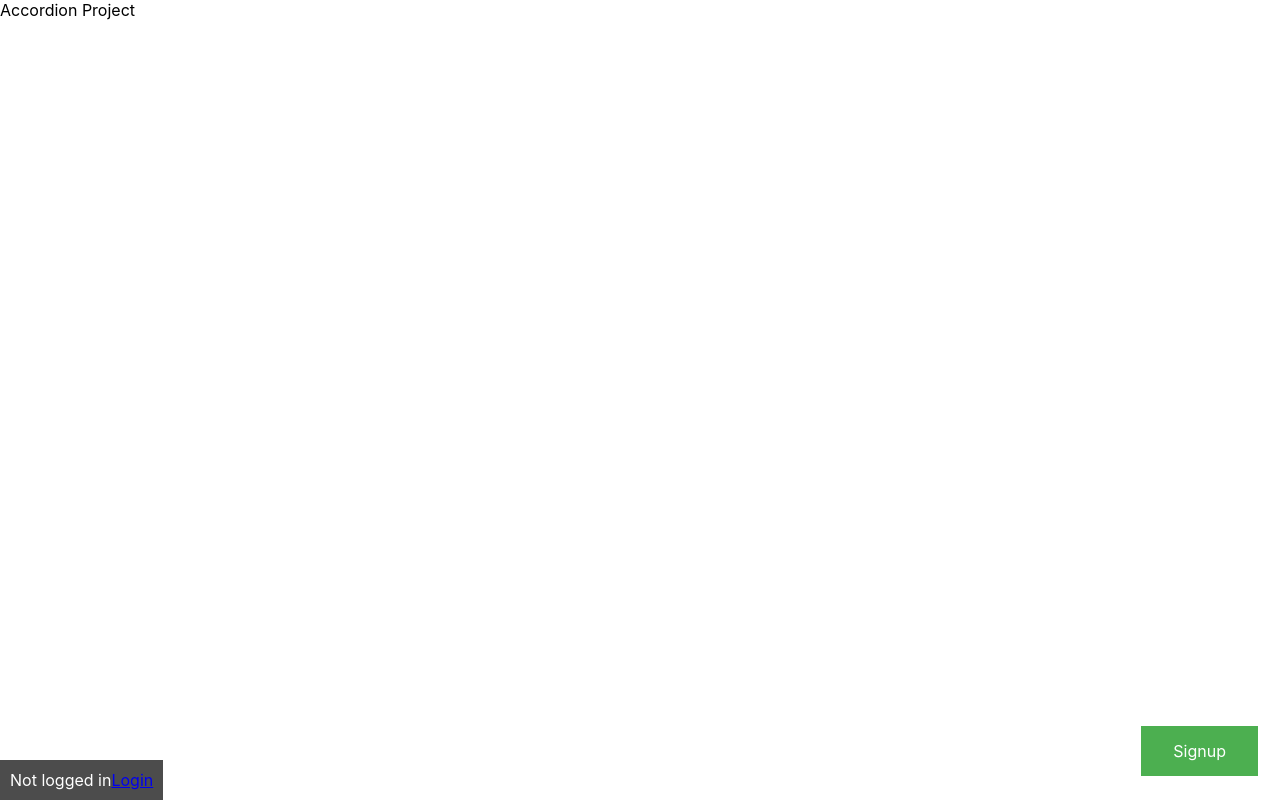
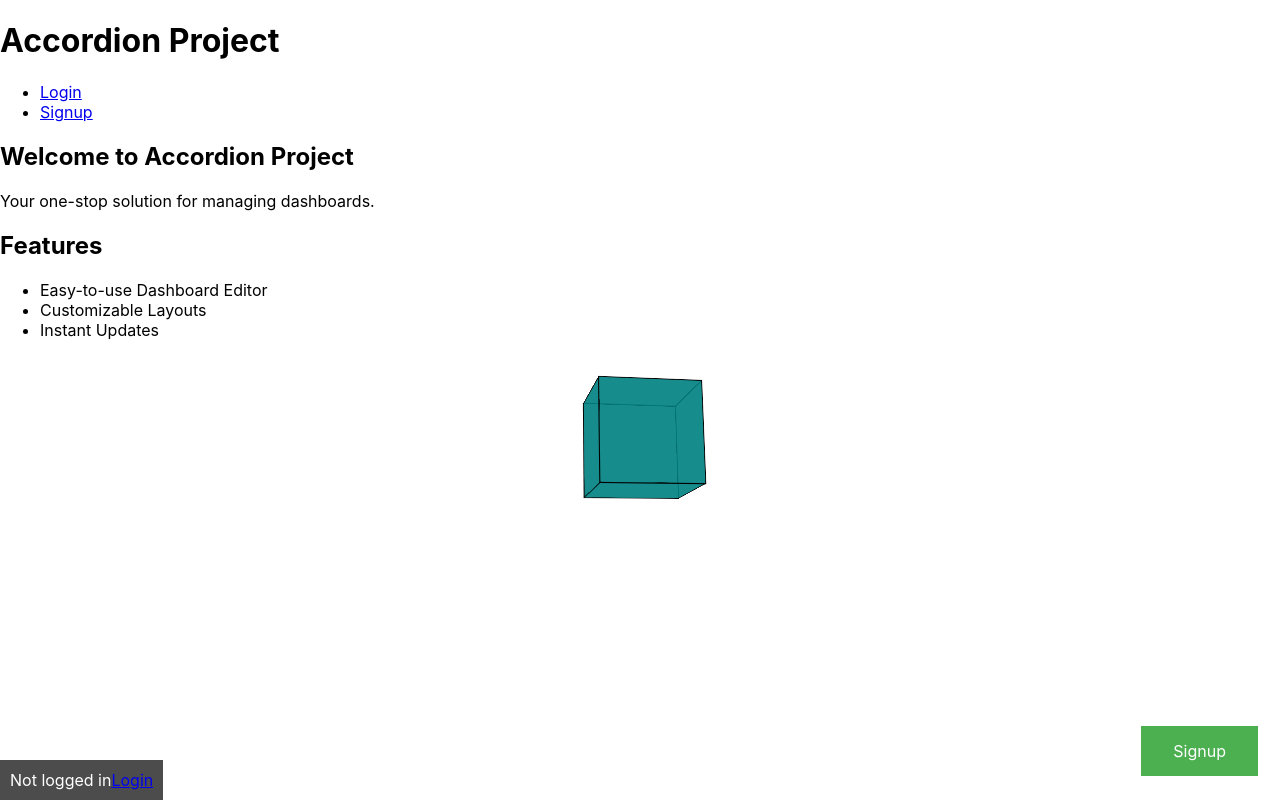
Before and after one commit to erreib/accordee-frontend, a React (Create React App) app: page / in a window 1280 px wide. Built offline with nearby package versions, Linux system fonts and the light colour scheme; no server answers.

Commit message:
Many general improvements

```diff
--- a/src/App.js
+++ b/src/App.js
@@ -2,13 +2,11 @@ import { BrowserRouter as Router, Routes, Route, Link, useLocation } from 'react
 
 import Dashboard from './Dashboard';
 import DashboardEditor from './DashboardEditor';
-
 import Signup from './Signup';
 import Login from './Login';
-
+import LandingPage from './LandingPage';
 import { UserProvider, useUser } from './UserContext';
 
-import { TransitionGroup, CSSTransition } from 'react-transition-group';
 import './App.css';
 
 function SignupButton() {
@@ -57,39 +55,18 @@ function UserStatus() {
   );
 }
 
-function AnimatedSwitch() {
-  const location = useLocation();
-  let key = location.pathname.split('/')[1] || '/';
-
-  return (
-    <TransitionGroup className="transition-group" style={{ position: 'relative' }}>
-      <CSSTransition
-        key={key}
-        classNames="slide" // Assuming slide is your transition class
-        timeout={{ enter: 300, exit: 300 }}
-      >
-        <section className="route-section" style={{ position: 'absolute', width: '100%', top: 0 }}>
-          <Routes>
-            <Route path=":username/edit" element={<DashboardEditor />} />
-            <Route path=":username" element={<Dashboard />} />
-          </Routes>
-        </section>
-      </CSSTransition>
-    </TransitionGroup>
-  );
-}
-
 function App() {
   return (
     <UserProvider>
       <Router>
-        <AnimatedSwitch />
         <SignupButton />
         <UserStatus />
         <Routes>
+          <Route path=":username/edit" element={<DashboardEditor />} />
+          <Route path=":username" element={<Dashboard />} />
           <Route path="/signup" element={<Signup />} />
           <Route path="/login" element={<Login />} />
-          <Route path="/" element={<div>Accordion Project</div>} />
+          <Route path="/" element={<LandingPage />} />
         </Routes>
       </Router>
     </UserProvider>
--- a/src/Dashboard.js
+++ b/src/Dashboard.js
@@ -26,7 +26,6 @@ function UserDashboard() {
   useEffect(() => {
     async function fetchData() {
       if (!username) {
-        setIsLoading(false);
         return;
       }
 
@@ -43,18 +42,16 @@ function UserDashboard() {
         console.error('API error:', err);
         setError('User not found or other error');
       } finally {
-        setIsLoading(false);
       }
     }
 
     fetchData();
-  }, [username]);
+  });
 
   const handleEdit = () => {
     navigate(`/${username}/edit`);
   };
 
-  const [isLoading, setIsLoading] = useState(true); //Turn initial loading state for user dashboard on or off by setting true or false
 
   return (
           <div id="main-container" className="user-dashboard-container">
@@ -83,8 +80,8 @@ function UserDashboard() {
               </Suspense>
 
               <Suspense fallback={<SpinnerLoader />}>
-                {layoutChoice === 'basic' &&
-                  <BasicLayout sections={dashboard.sections} />}
+              {layoutChoice === 'basic' &&
+                <BasicLayout sections={dashboard.sections} />}
               </Suspense>
 
             </div>
--- a/src/DashboardEditor.js
+++ b/src/DashboardEditor.js
@@ -5,11 +5,10 @@ import axios from 'axios';
 import { ChromePicker } from 'react-color';
 import { useUser } from './UserContext';
 import DashboardLayoutSelector from './DashboardLayoutSelector'; // Import the new component
-
 import { useAutoAnimate } from '@formkit/auto-animate/react';
-
 import { FontAwesomeIcon } from '@fortawesome/react-fontawesome';
 import { faArrowUp, faArrowDown } from '@fortawesome/free-solid-svg-icons';
+
 import './App.css';
 import './DashboardEditor.css';
 
@@ -21,8 +20,6 @@ function DashboardEditor() {
   const [dashboard, setDashboard] = useState(null);
   const [sections, setSections] = useState([]);
   const [pickerIsOpen, setPickerIsOpen] = useState(null);
-  const [isEditing, setIsEditing] = useState(null);
-  const [newTitle, setNewTitle] = useState('');
   const { user } = useUser();
   const navigate = useNavigate();
   const { username: usernameFromURL } = useParams();
@@ -39,9 +36,10 @@ function DashboardEditor() {
 // Redirect if the username from the URL does not match the logged-in user's username
   useEffect(() => {
     if (user && user.username !== usernameFromURL) {
-      navigate(`/${username}`);
+        navigate(`/${username}`);
     }
-  }, [user, usernameFromURL, navigate]);
+  }, [user, usernameFromURL, navigate, username]);
+
 
   useEffect(() => {
     axios.get(`${backendUrl}/${username}`)
@@ -116,22 +114,18 @@ function DashboardEditor() {
       });
   };
 
-  const updateSectionTitleInDB = (index, newTitle) => {
-    const newSections = [...sections];
-    newSections[index].title = newTitle;
-    axios.post(`${backendUrl}/${username}/sections`, { sections: newSections })
-      .then(() => {
-        setSections(newSections);
-      })
-      .catch((error) => {
-        console.error('Error:', error);
-      });
-  };
-
-  const updateSectionContentInDB = (index, newContent) => {
+  const updateSectionInfoInDB = (index, newTitle, newContent) => {
     // Step 1: Update local state immediately
     const newSections = [...sections];
-    newSections[index].content = newContent;
+
+    // Update the title and content if they are not undefined
+    if (newTitle !== undefined) {
+      newSections[index].title = newTitle;
+    }
+    if (newContent !== undefined) {
+      newSections[index].content = newContent;
+    }
+
     setSections(newSections);
 
     // Step 2: Update the database, but debounce this to reduce the load on your server
@@ -151,7 +145,6 @@ function DashboardEditor() {
 
     setDebounceTimer(newTimer);
   };
-
 
   const addSection = () => {
     const newSection = {
@@ -266,39 +259,12 @@ function DashboardEditor() {
             {sections.map((section, index) => (
               <div className={`section-item`} key={index}>
 
-                {isEditing === index ? (
                 <input
-                type="text"
-                value={newTitle}
-                onChange={(e) => setNewTitle(e.target.value)}
+                  type="text"
+                  placeholder="Enter section title..."
+                  value={section.title || ''}
+                  onChange={(e) => updateSectionInfoInDB(index, e.target.value, undefined)}
                 />
-                ) : (
-                    <span>{section.title}</span>
-                )}
-                {isEditing === index ? (
-                <button
-                className="row-button"
-                onClick={() => {
-                    // Call function to update title in DB here
-                    // setSections to update the section title
-                    updateSectionTitleInDB(index, newTitle);
-                    setIsEditing(null);
-                }}
-                >
-                Save
-                </button>
-                ) : (
-
-                <button
-                className="row-button"
-                onClick={() => {
-                    setNewTitle(section.title); // set current title to temp state
-                    setIsEditing(index); // set to editing mode
-                }}
-                >
-                Edit
-                </button>
-                )}
 
                 <button
                 style={{
@@ -321,7 +287,7 @@ function DashboardEditor() {
                   type="text"
                   placeholder="Enter custom content..."
                   value={section.content || ''}
-                  onChange={(e) => updateSectionContentInDB(index, e.target.value)}
+                  onChange={(e) => updateSectionInfoInDB(index, undefined, e.target.value)}
                 />
 
                 <button onClick={() => removeSection(index)}>-</button>
--- /dev/null
+++ b/src/LandingPage.css
@@ -0,0 +1,32 @@
+.cube-container {
+    perspective: 800px;
+  }
+
+  .cube {
+    width: 100px;
+    height: 100px;
+    position: relative;
+    margin: 50px auto;
+    transform-style: preserve-3d;
+    animation: rotateCube 10s infinite linear;
+  }
+
+  .cube div {
+    position: absolute;
+    width: 100px;
+    height: 100px;
+    background-color: rgba(0, 128, 128, 0.7);
+    border: 1px solid #000;
+  }
+
+  .front { transform: translateZ(50px); }
+  .back { transform: rotateY(180deg) translateZ(50px); }
+  .left { transform: rotateY(-90deg) translateZ(50px); }
+  .right { transform: rotateY(90deg) translateZ(50px); }
+  .top { transform: rotateX(90deg) translateZ(50px); }
+  .bottom { transform: rotateX(-90deg) translateZ(50px); }
+
+  @keyframes rotateCube {
+    0% { transform: rotate3d(1, 1, 0, 0deg); }
+    100% { transform: rotate3d(1, 1, 0, 360deg); }
+  }
--- /dev/null
+++ b/src/LandingPage.js
@@ -0,0 +1,46 @@
+
+import { Link } from 'react-router-dom';
+import './LandingPage.css'
+
+
+function LandingPage() {
+  return (
+    <div className="landing-page">
+      <header className="landing-header">
+        <h1>Accordion Project</h1>
+        <nav>
+          <ul>
+            <li><Link to="/login">Login</Link></li>
+            <li><Link to="/signup">Signup</Link></li>
+          </ul>
+        </nav>
+      </header>
+      <section className="landing-banner">
+        <h2>Welcome to Accordion Project</h2>
+        <p>Your one-stop solution for managing dashboards.</p>
+      </section>
+      <section className="landing-features">
+        <h2>Features</h2>
+        <ul>
+          <li>Easy-to-use Dashboard Editor</li>
+          <li>Customizable Layouts</li>
+          <li>Instant Updates</li>
+        </ul>
+      </section>
+
+<div className="cube-container">
+  <div className="cube">
+    <div className="front"></div>
+    <div className="back"></div>
+    <div className="left"></div>
+    <div className="right"></div>
+    <div className="top"></div>
+    <div className="bottom"></div>
+  </div>
+</div>
+
+    </div>
+  );
+}
+
+export default LandingPage;
```
Also changed, not shown: src/logo.svg (deleted), 1 other file (tests, documents, lock files or other folders).
